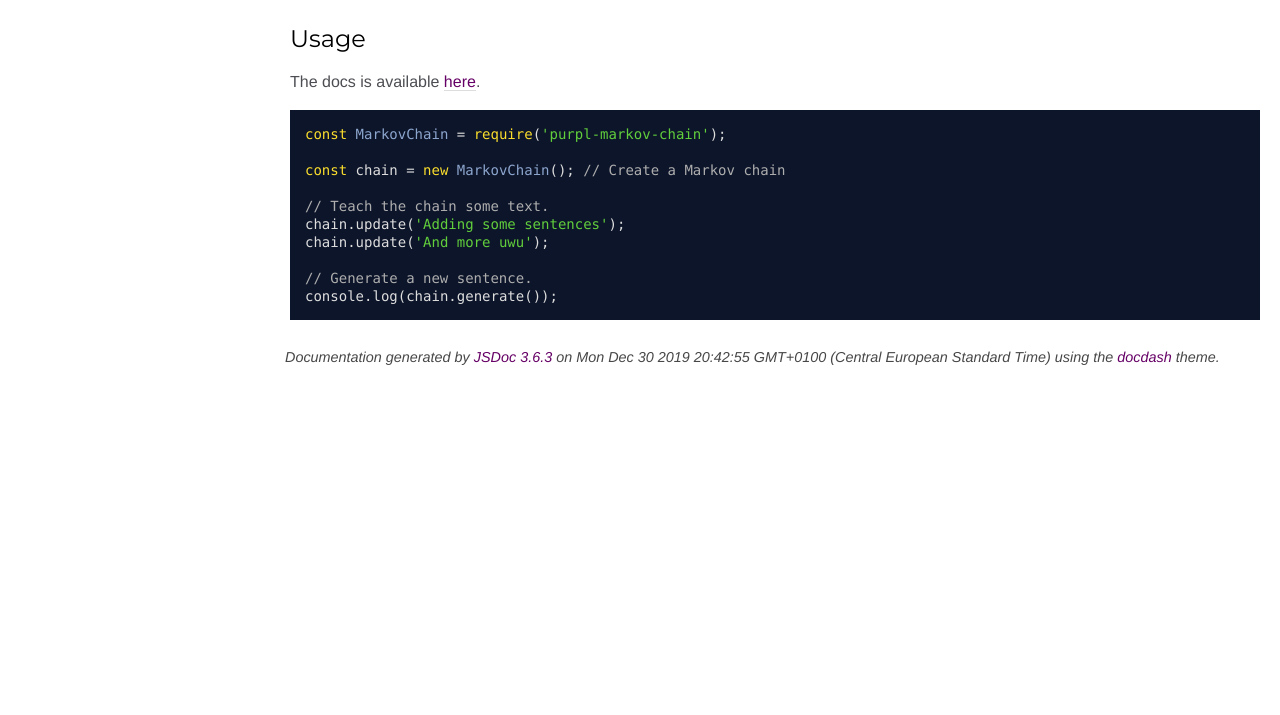
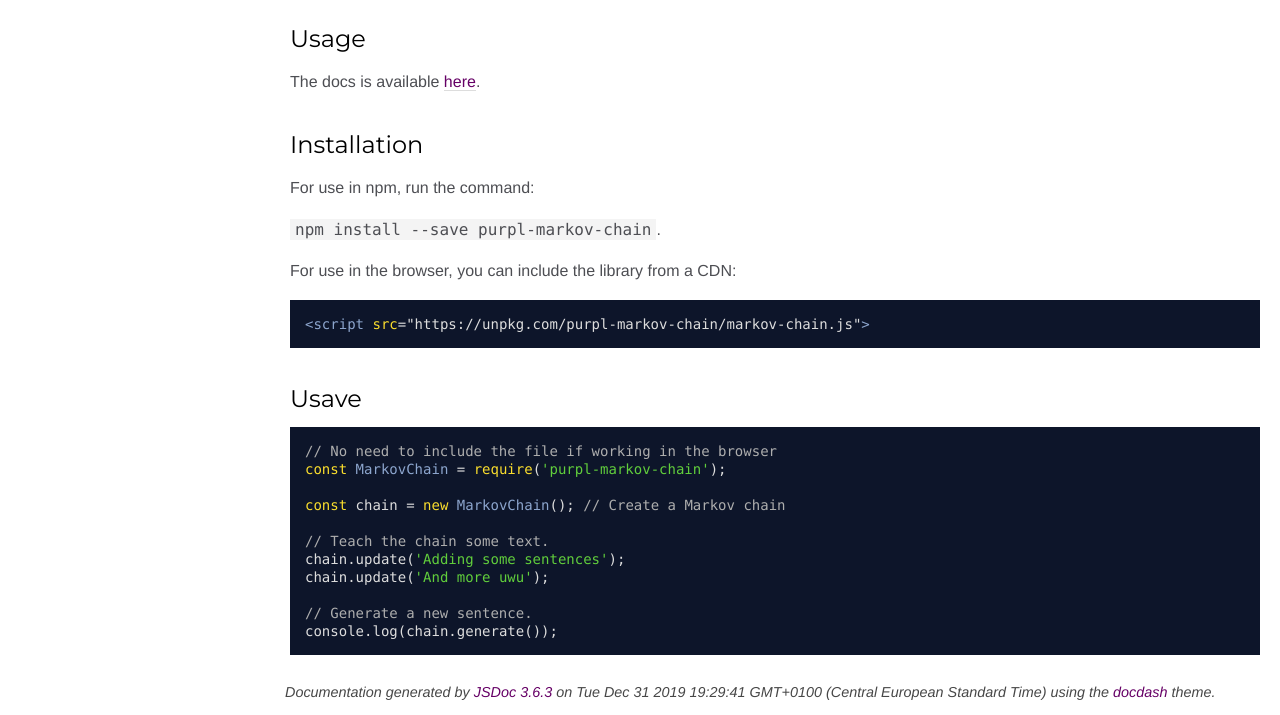
Before and after one commit to purplnay/markov-chain, a website built with webpack: page docs/index.html in a window 1280 px wide. Shown: the part 168-883 px from the top of the page. Before the commit the page ends 800 px from the top, so only its background shows below. Built offline with nearby package versions, Linux system fonts and the light colour scheme.

Commit message:
Add browser support

```diff
--- a/docs/index.html
+++ b/docs/index.html
@@ -61,7 +61,15 @@
 <p>A simple Marvkov chain class supporting different n-grams</p>
 <h2>Usage</h2>
 <p>The docs is available <a href="https://purplnay.github.io/markov-chain/MarkovChain.html">here</a>.</p>
-<pre class="prettyprint source lang-javascript"><code>const MarkovChain = require('purpl-markov-chain');
+<h2>Installation</h2>
+<p>For use in npm, run the command:</p>
+<p><code>npm install --save purpl-markov-chain</code>.</p>
+<p>For use in the browser, you can include the library from a CDN:</p>
+<pre class="prettyprint source lang-html"><code>&lt;script src=&quot;https://unpkg.com/purpl-markov-chain/markov-chain.js&quot;>
+</code></pre>
+<h2>Usave</h2>
+<pre class="prettyprint source lang-javascript"><code>// No need to include the file if working in the browser
+const MarkovChain = require('purpl-markov-chain');
 
 const chain = new MarkovChain(); // Create a Markov chain
 
@@ -86,7 +94,7 @@ console.log(chain.generate());
 <br class="clear">
 
 <footer>
-    Documentation generated by <a href="https://github.com/jsdoc3/jsdoc">JSDoc 3.6.3</a> on Mon Dec 30 2019 20:42:55 GMT+0100 (Central European Standard Time) using the <a href="https://github.com/clenemt/docdash">docdash</a> theme.
+    Documentation generated by <a href="https://github.com/jsdoc3/jsdoc">JSDoc 3.6.3</a> on Tue Dec 31 2019 19:29:41 GMT+0100 (Central European Standard Time) using the <a href="https://github.com/clenemt/docdash">docdash</a> theme.
 </footer>
 
 <script>prettyPrint();</script>
--- a/package.json
+++ b/package.json
@@ -10,7 +10,7 @@
     "ngrams"
   ],
   "homepage": "https://purplnay.github.io/markov-chain/",
-  "version": "1.0.4",
+  "version": "1.0.5",
   "main": "index.js",
   "repository": "https://github.com/purplnay/markov-chain.git",
   "author": "Nay <nay@purpltag.com>",
@@ -23,6 +23,7 @@
     "webpack-cli": "^3.3.10"
   },
   "scripts": {
-    "docs": "jsdoc -R README.md index.js -d docs -t node_modules/docdash"
+    "docs": "jsdoc -R README.md index.js -d docs -t node_modules/docdash",
+    "build": "webpack"
   }
 }
--- a/webpack.config.js
+++ b/webpack.config.js
@@ -4,6 +4,6 @@ module.exports = {
   output: {
     path: __dirname,
     library: 'MarkovChain',
-    filename: 'purpl-markov-chain.js',
+    filename: 'markov-chain.js',
   }
 }
```
Also changed, not shown: docs/MarkovChain.html (+1 -1 lines), docs/index.js.html (+1 -1 lines), README.md, markov-chain.js (renamed from purpl-markov-chain.js).
